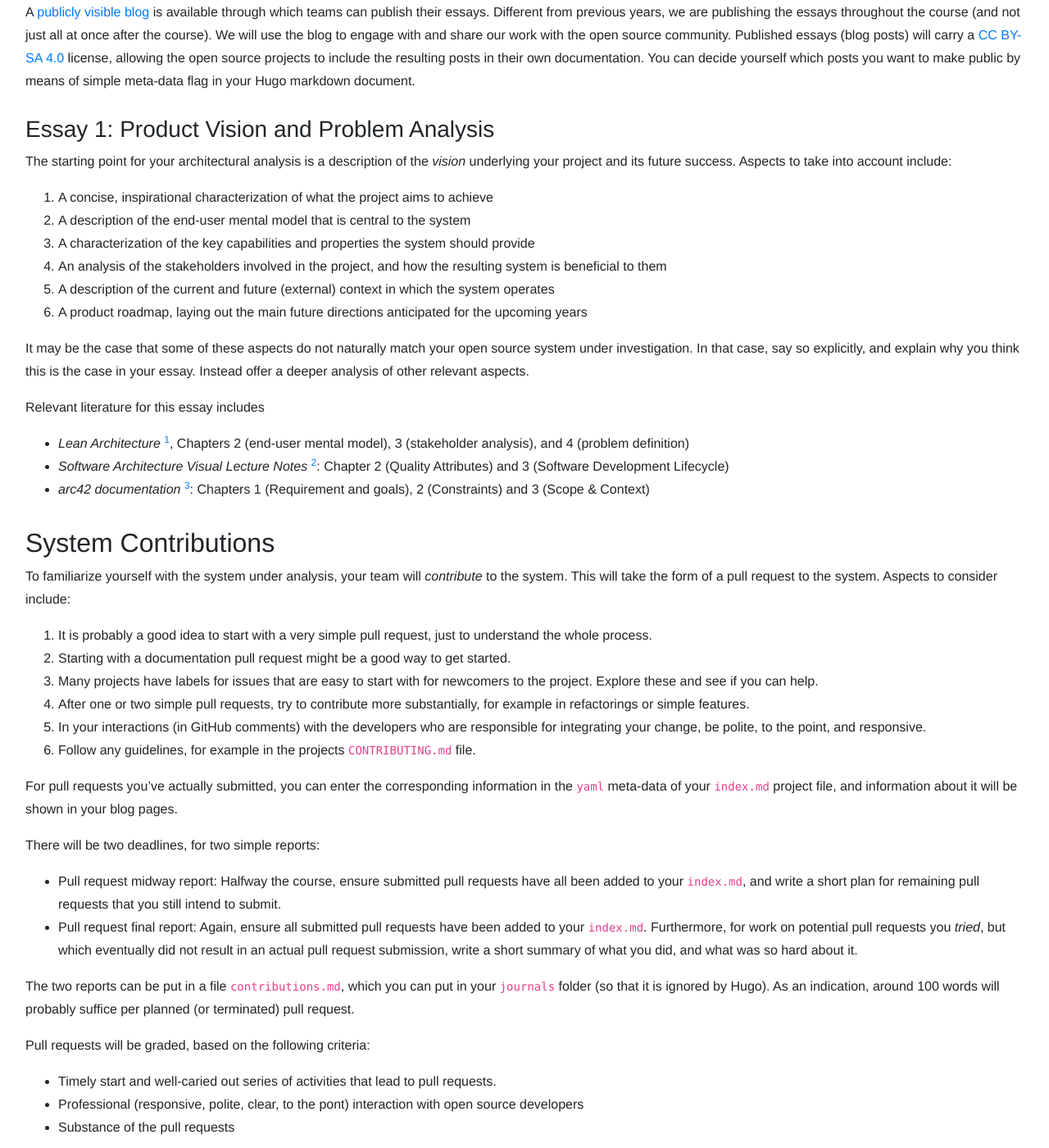
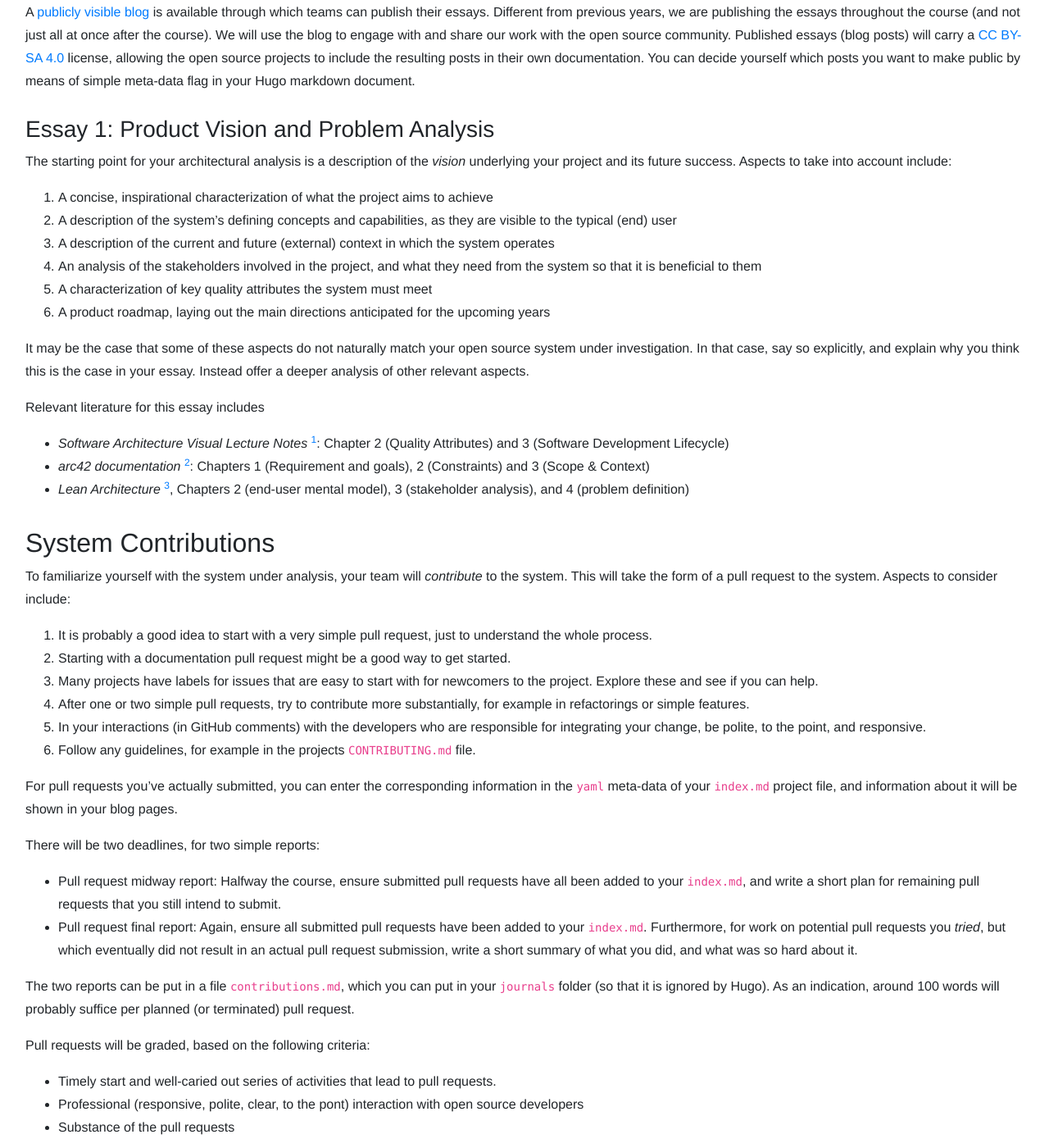
Before and after one commit to SERG-Delft/delftswa, a Jekyll site: the page built from 2021/assignment.md, in a window 1280 px wide and 1400 px high, scrolled down 2760 px. Shown: the whole window at 82% size. Built offline with Jekyll 4.4.1, drawn with Linux system fonts in a browser that asks for light colours; some of the changed text lies outside the part shown.

Commit message:
Refine essay  1

```diff
--- a/2021/assignment.md
+++ b/2021/assignment.md
@@ -126,19 +126,19 @@ The starting point for your architectural analysis is a description of the _visi
 Aspects to take into account include:
 
 1. A concise, inspirational characterization of what the project aims to achieve
-2. A description of the end-user mental model that is central to the system
-3. A characterization of the key capabilities and properties the system should provide
-4. An analysis of the stakeholders involved in the project, and how the resulting system is beneficial to them
-5. A description of the current and future (external) context in which the system operates
-6. A product roadmap, laying out the main future directions anticipated for the upcoming years
+2. A description of the system's defining concepts and capabilities, as they are visible to the typical (end) user
+3. A description of the current and future (external) context in which the system operates
+4. An analysis of the stakeholders involved in the project, and what they need from the system so that it is beneficial to them
+5. A characterization of key quality attributes the system must meet
+6. A product roadmap, laying out the main directions anticipated for the upcoming years
 
 It may be the case that some of these aspects do not naturally match your open source system under investigation. In that case, say so explicitly, and explain why you think this is the case in your essay. Instead offer a deeper analysis of other relevant aspects.
 
 Relevant literature for this essay includes
 
-- _Lean Architecture_ [^coplien], Chapters 2 (end-user mental model), 3 (stakeholder analysis), and 4 (problem definition)
 - _Software Architecture Visual Lecture Notes_ [^pautasso]: Chapter 2 (Quality Attributes) and 3 (Software Development Lifecycle)
 - _arc42 documentation_ [^arc]: Chapters 1 (Requirement and goals), 2 (Constraints) and 3 (Scope & Context)
+- _Lean Architecture_ [^coplien], Chapters 2 (end-user mental model), 3 (stakeholder analysis), and 4 (problem definition)
 <!-- - _Software Systems Architecture_ [^rozanski], Chapter 9 (stakeholder analysis) and 16 (context analysis) -->
 
 
```
